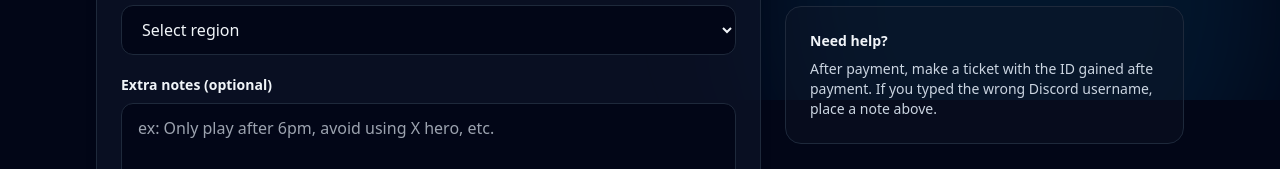
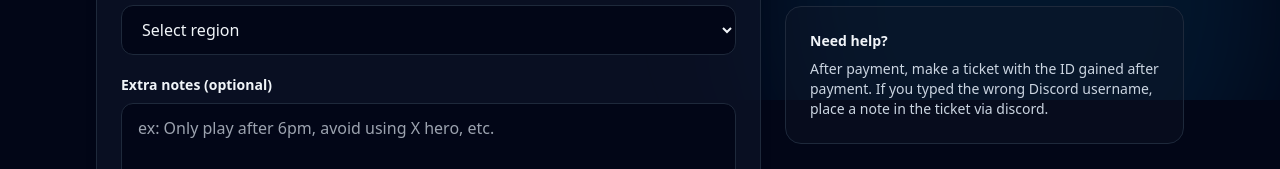
Before and after one commit to mhystc101/topdog-boosting, a website: page rivals/index.html in a window 1280 px wide. Shown: the part 700-869 px from the top of the page. Drawn offline with nearby package versions, Linux system fonts and the light colour scheme.

Commit message:
Small fix

```diff
--- a/rivals/index.html
+++ b/rivals/index.html
@@ -385,8 +385,8 @@
             <div class="rounded-2xl border border-slate-800 bg-slate-900/40 p-6">
               <p class="text-sm font-semibold">Need help?</p>
               <p class="text-sm text-slate-300 mt-2">
-                After payment, make a ticket with the ID gained afte payment. If you typed the wrong Discord username,
-                place a note above.
+                After payment, make a ticket with the ID gained after payment. If you typed the wrong Discord username,
+                place a note in the ticket via discord.
               </p>
             </div>
           </aside>
```
